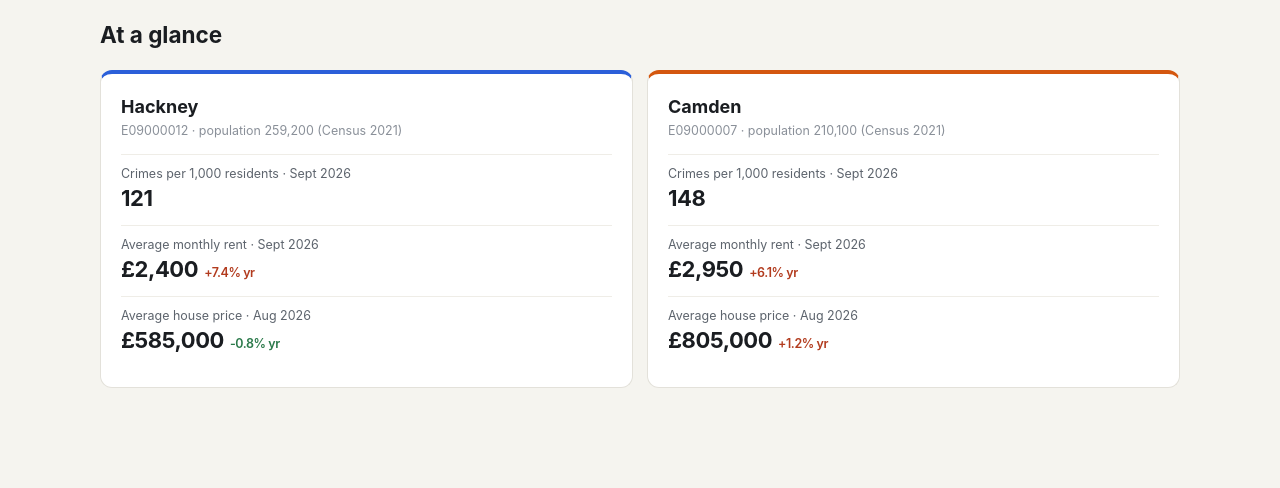
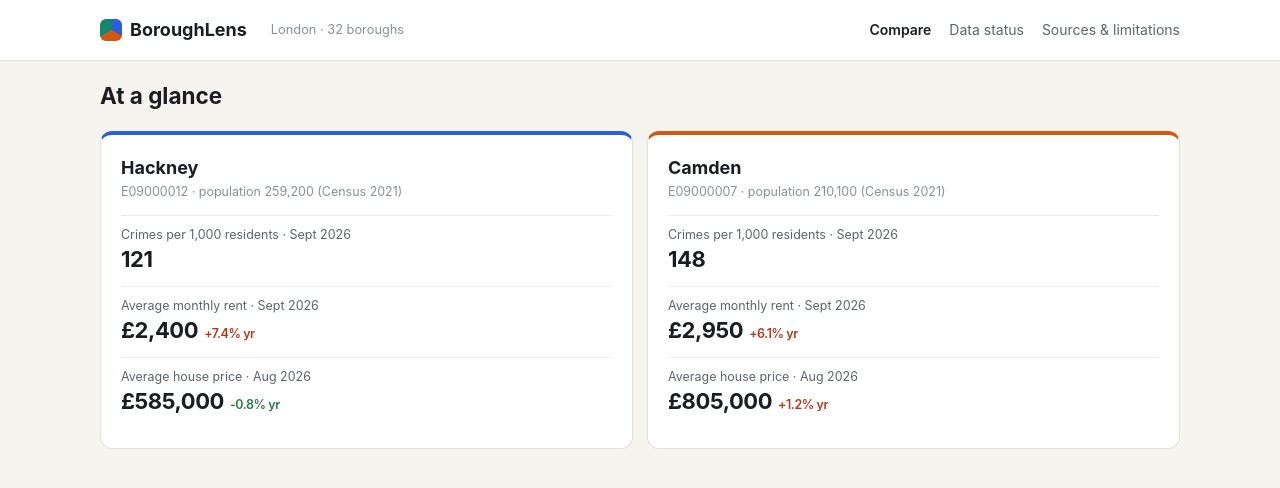
Before and after one commit to audrey06lee05/boroughlens, a React (Vite) app in the folder web/: page / in a window 1280 px wide. Shown: the top 488 px of the page. Built offline with nearby package versions, Linux system fonts and the light colour scheme.

Commit message:
Add site header with logo and navigation

```diff
--- a/web/src/App.tsx
+++ b/web/src/App.tsx
@@ -8,6 +8,7 @@ import { useEffect, useState } from "react";
 import { fetchOverview } from "./api/client";
 import type { BoroughOverview } from "./types/overview";
 import OverviewCard from "./components/OverviewCard";
+import SiteHeader from "./components/SiteHeader";
 
 const COLOURS = ["var(--b0)", "var(--b1)", "var(--b2)"];
 
@@ -23,17 +24,23 @@ export default function App() {
       .finally(() => setIsLoading(false));
   }, []);
 
-  if (isLoading) return <p>Loading…</p>;
-  if (error) return <p>Error: {error}</p>;
-
   return (
+    <>
+      <SiteHeader />
       <main>
+        {isLoading && <p>Loading…</p>}
+        {error && <p>Error: {error}</p>}
+        {!isLoading && !error && (
+          <>
             <h2>At a glance</h2>
             <div className="card-grid">
               {data.map((b, i) => (
                 <OverviewCard key={b.code} borough={b} colour={COLOURS[i]} />
               ))}
             </div>
+          </>
+        )}
       </main>
+    </>
   );
 }
--- /dev/null
+++ b/web/src/components/SiteHeader.css
@@ -0,0 +1,62 @@
+/*
+ * SiteHeader.css
+ * Styles for the top bar: white strip, logo, subtitle and nav links.
+ */
+
+.site-header {
+  background: var(--surface);
+  border-bottom: 1px solid var(--line);
+}
+
+.site-header-inner {
+  max-width: 1120px;
+  margin: 0 auto;
+  padding: 0 20px;
+  height: 60px;
+  display: flex;
+  align-items: center;
+  gap: 24px;
+}
+
+.logo {
+  display: flex;
+  align-items: center;
+  gap: 8px;
+  font-weight: 700;
+  font-size: 1.125rem;
+}
+
+.logo-mark {
+  width: 22px;
+  height: 22px;
+  border-radius: 6px;
+  background: conic-gradient(var(--b0) 0 33%, var(--b1) 0 66%, var(--b2) 0);
+}
+
+.site-subtitle {
+  font-size: 0.8rem;
+  color: var(--faint);
+}
+
+.site-nav {
+  margin-left: auto;
+  display: flex;
+  gap: 18px;
+  font-size: 0.875rem;
+}
+
+.site-nav a {
+  color: var(--muted);
+  text-decoration: none;
+}
+
+.site-nav a.active {
+  color: var(--ink);
+  font-weight: 600;
+}
+
+@media (max-width: 700px) {
+  .site-subtitle {
+    display: none;
+  }
+}
--- /dev/null
+++ b/web/src/components/SiteHeader.tsx
@@ -0,0 +1,27 @@
+/**
+ * SiteHeader.tsx
+ * Top bar shown on every page: logo, subtitle and main navigation.
+ */
+
+import "./SiteHeader.css";
+
+export default function SiteHeader() {
+  return (
+    <header className="site-header">
+      <div className="site-header-inner">
+        <div className="logo">
+          <span className="logo-mark" aria-hidden="true" />
+          BoroughLens
+        </div>
+        <span className="site-subtitle">London · 32 boroughs</span>
+        <nav className="site-nav">
+          <a href="#" className="active">
+            Compare
+          </a>
+          <a href="#">Data status</a>
+          <a href="#">Sources & limitations</a>
+        </nav>
+      </div>
+    </header>
+  );
+}
```
Lines whose indentation alone changed are shown as unchanged.
